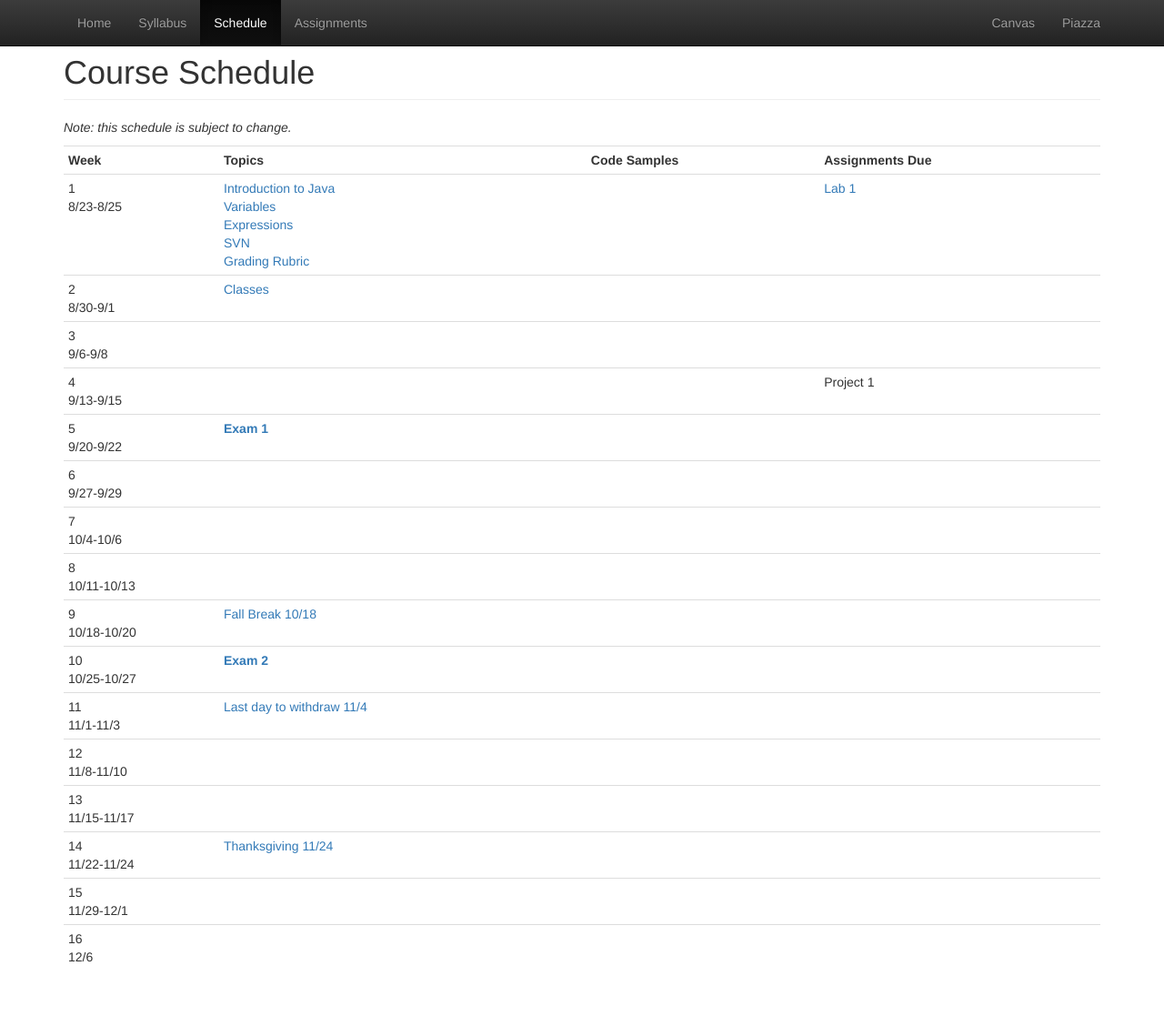
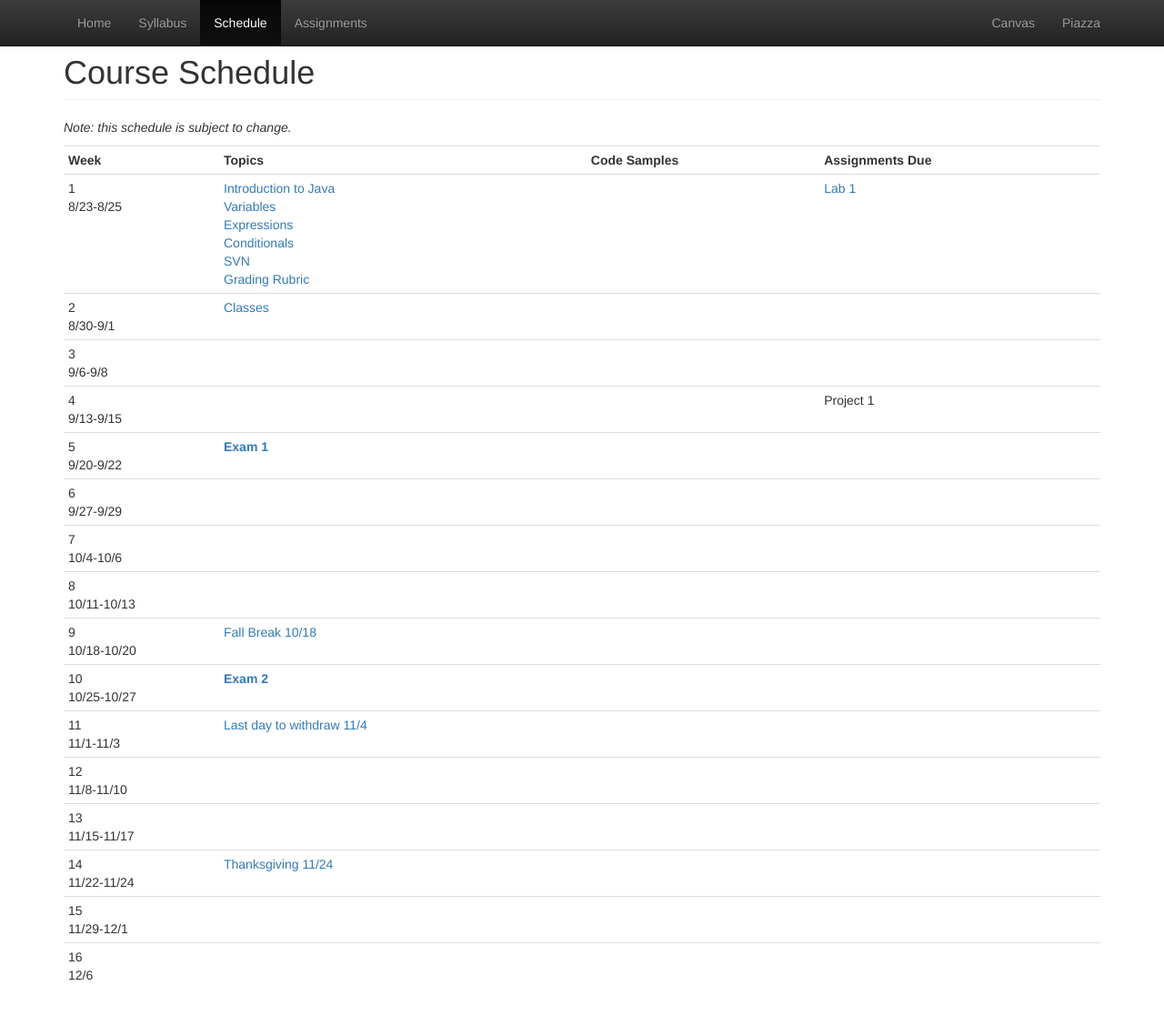
Before and after one commit to CS112-F16/cs112-f16.github.io, a Jekyll site: the page built from schedule.html, in a window 1280 px wide and 1127 px high. Shown: the top 1117 px of the window at 91% size. Built offline with Jekyll 4.4.1, drawn with Linux system fonts in a browser that asks for light colours.

Commit message:
add notes on conditionals

```diff
--- a/schedule.html
+++ b/schedule.html
@@ -22,6 +22,7 @@ title: Schedule
         <a href="https://github.com/CS112-F16/notes/blob/master/intro.md">Introduction to Java</a><br/>
         <a href="https://github.com/CS112-F16/notes/blob/master/variables.md">Variables</a><br/>
         <a href="https://github.com/CS112-F16/notes/blob/master/expressions.md">Expressions</a><br/>
+        <a href="https://github.com/CS112-F16/notes/blob/master/conditionals.md">Conditionals</a><br/>
         <a href="https://github.com/CS112-F16/notes/blob/master/svn_guide.md">SVN</a><br/>
         <a href="https://github.com/CS112-F16/notes/blob/master/grading_rubric.md">Grading Rubric</a>
       </td>
```
